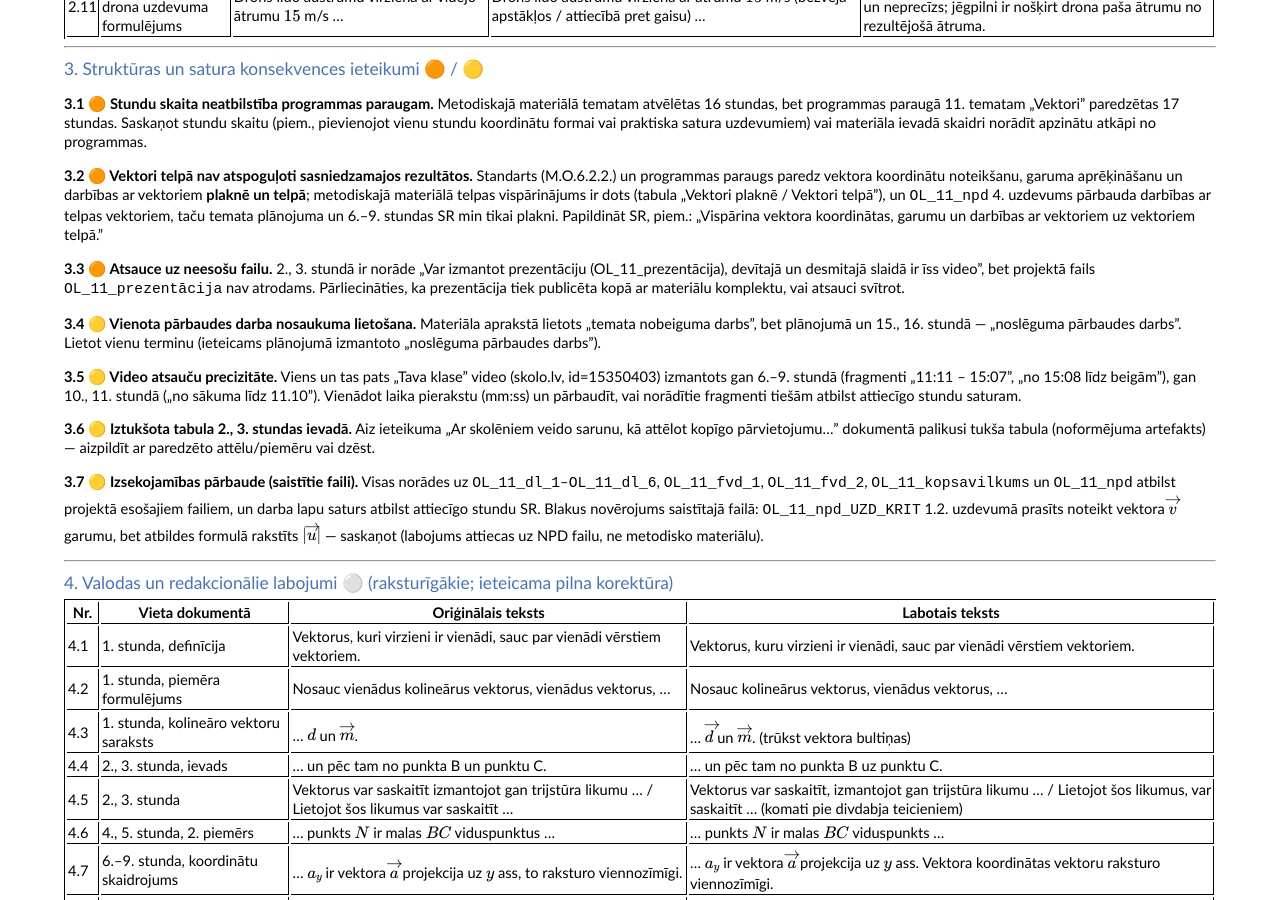
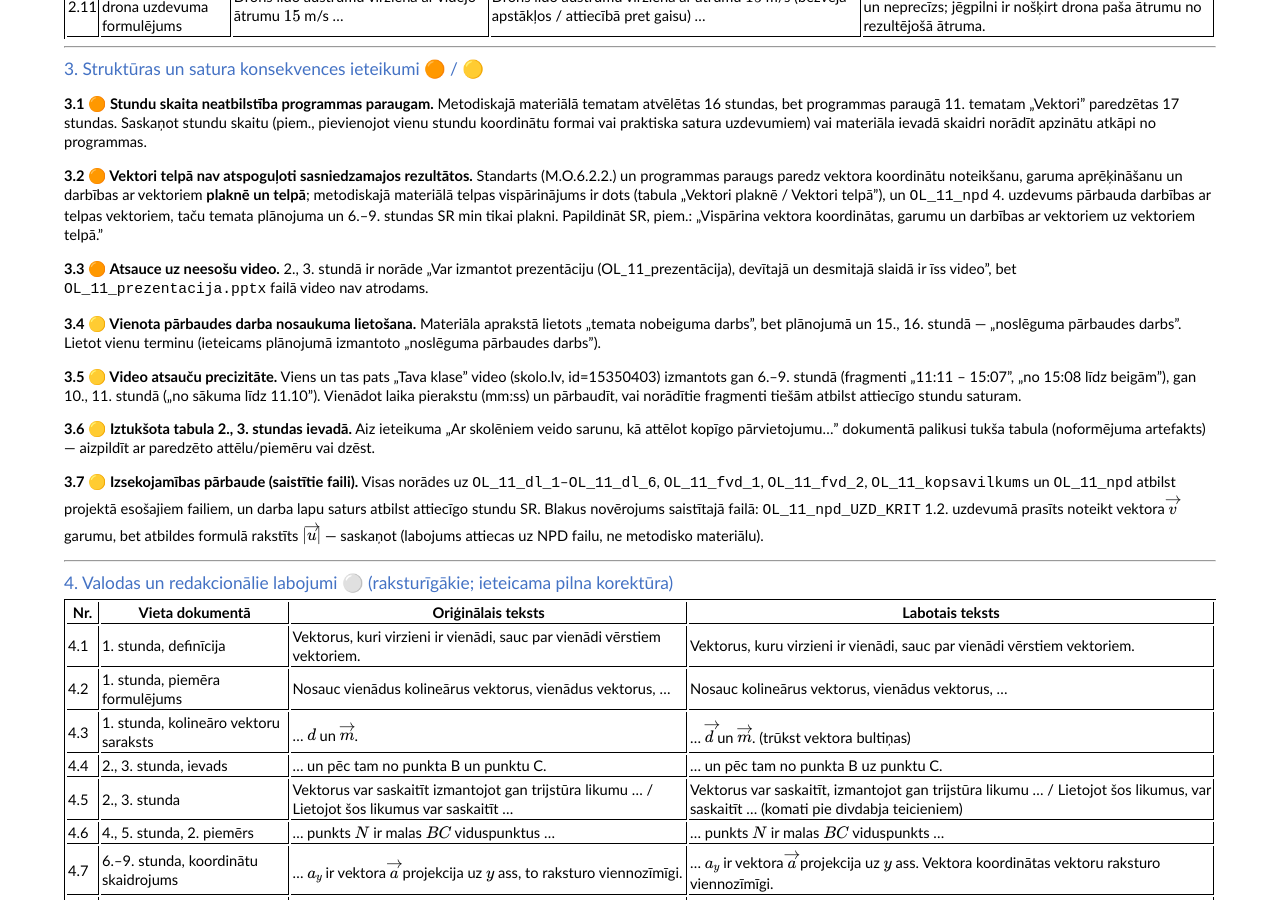
Before and after one commit to kapsitis/programma-ol-10, a Jekyll site: the page built from docs/OL__metodiskie/ieteikumi_OL_11_metodiskais.md, in a window 1280 px wide and 900 px high, scrolled down 2569 px. Built offline with Jekyll 4.4.1, drawn with Linux system fonts in a browser that asks for light colours.

Commit message:
fixed md

```diff
--- a/docs/OL__metodiskie/ieteikumi_OL_11_metodiskais.md
+++ b/docs/OL__metodiskie/ieteikumi_OL_11_metodiskais.md
@@ -50,7 +50,7 @@ permalink: /OL__metodiskie/ieteikumi_OL_11_metodiskais/
 
 **3.2 🟠 Vektori telpā nav atspoguļoti sasniedzamajos rezultātos.** Standarts (M.O.6.2.2.) un programmas paraugs paredz vektora koordinātu noteikšanu, garuma aprēķināšanu un darbības ar vektoriem **plaknē un telpā**; metodiskajā materiālā telpas vispārinājums ir dots (tabula „Vektori plaknē / Vektori telpā"), un `OL_11_npd` 4. uzdevums pārbauda darbības ar telpas vektoriem, taču temata plānojuma un 6.–9. stundas SR min tikai plakni. Papildināt SR, piem.: „Vispārina vektora koordinātas, garumu un darbības ar vektoriem uz vektoriem telpā."
 
-**3.3 🟠 Atsauce uz neesošu failu.** 2., 3. stundā ir norāde „Var izmantot prezentāciju (OL_11_prezentācija), devītajā un desmitajā slaidā ir īss video", bet projektā fails `OL_11_prezentācija` nav atrodams. Pārliecināties, ka prezentācija tiek publicēta kopā ar materiālu komplektu, vai atsauci svītrot.
+**3.3 🟠 Atsauce uz neesošu video.** 2., 3. stundā ir norāde „Var izmantot prezentāciju (OL_11_prezentācija), devītajā un desmitajā slaidā ir īss video", bet `OL_11_prezentacija.pptx` failā video nav atrodams.
 
 **3.4 🟡 Vienota pārbaudes darba nosaukuma lietošana.** Materiāla aprakstā lietots „temata nobeiguma darbs", bet plānojumā un 15., 16. stundā — „noslēguma pārbaudes darbs". Lietot vienu terminu (ieteicams plānojumā izmantoto „noslēguma pārbaudes darbs").
 
```
Also changed, not shown: docs/OL__metodiskie/ieteikumi_OL_12_metodiskais.md (+1 -1 lines).
